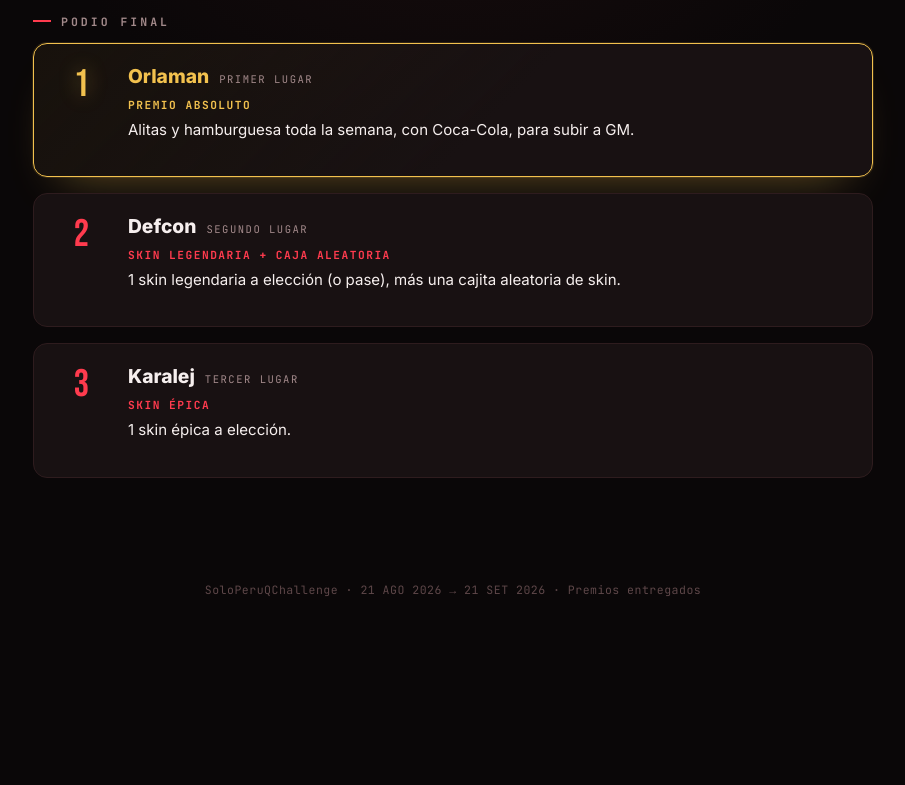
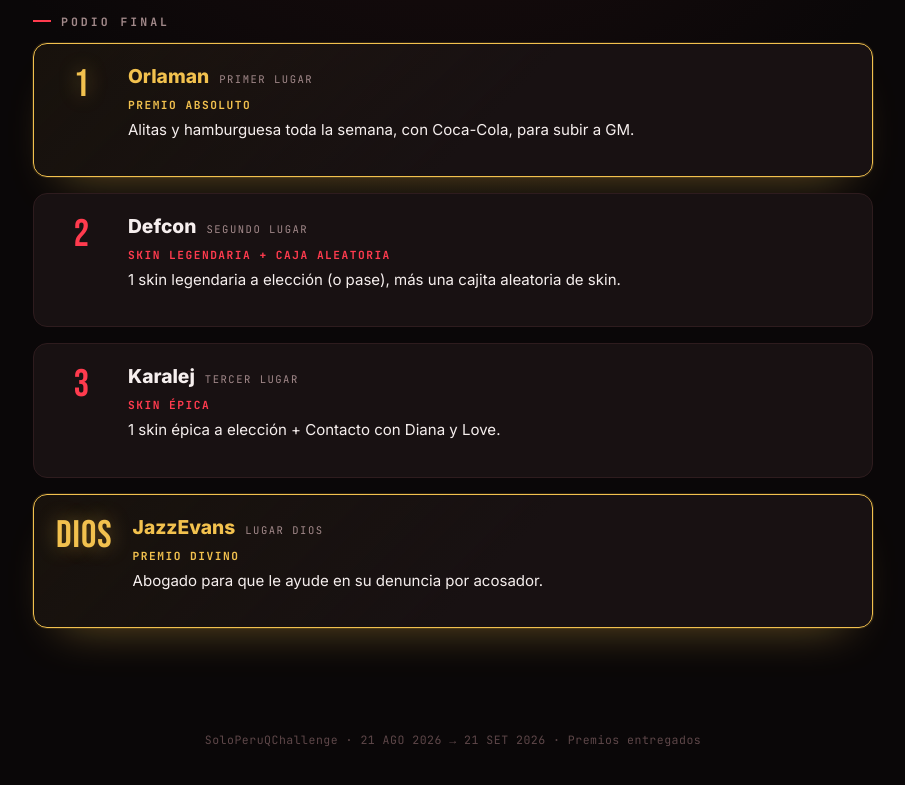
Before and after one commit to PatriickRM/perusqc, a website: page public/premios.html in a window 1280 px wide. Shown: the part 235-1020 px from the top of the page, without its empty margins (187-1092 px from the left). Before the commit the page ends 872 px from the top, so only its background shows below. Drawn offline with Linux system fonts and the light colour scheme.

```diff
--- a/public/premios.html
+++ b/public/premios.html
@@ -255,7 +255,18 @@
           <span class="place-tag">Tercer lugar</span>
         </div>
         <div class="prize-title">Skin épica</div>
-        <p class="prize-desc">1 skin épica a elección.</p>
+        <p class="prize-desc">1 skin épica a elección + Contacto con Diana y Love.</p>
+      </div>
+    </div>
+    <div class="card card--top1">
+      <div class="rank-number">DIOS</div>
+      <div class="info">
+        <div class="name-row">
+          <span class="name">JazzEvans</span>
+          <span class="place-tag">LUGAR DIOS</span>
+        </div>
+        <div class="prize-title">Premio divino</div>
+        <p class="prize-desc">Abogado para que le ayude en su denuncia por acosador.</p>
       </div>
     </div>
   </section>
```
